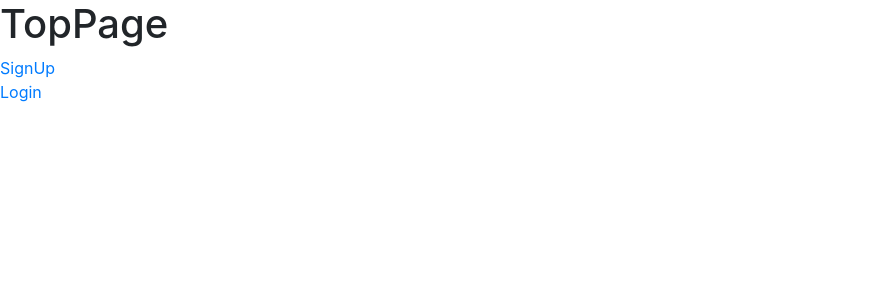
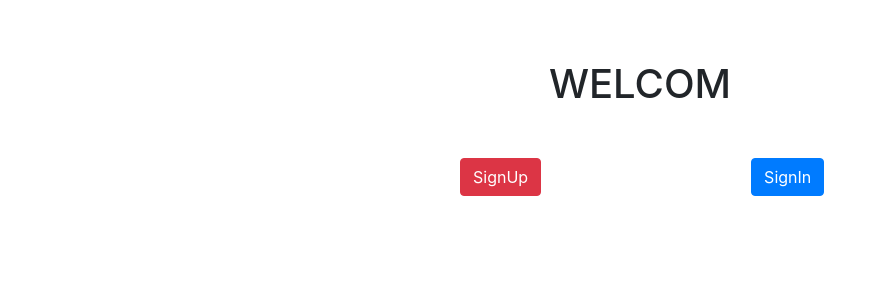
Before and after one commit to mr904i/react_redux_record_app, a React (Create React App) app: page / in a window 1280 px wide. Shown: the top 300 px of the page, without its empty margins (0-886 px from the left). Built offline with nearby package versions, Linux system fonts and the light colour scheme.

Commit message:
Headerとトップページのデザインの適用

```diff
--- a/src/components/TopPage.js
+++ b/src/components/TopPage.js
@@ -1,16 +1,17 @@
 import React, {Component} from 'react';
-import { Link } from 'react-router-dom';
-
+import {ButtonToolbar, Button} from 'react-bootstrap'
+import '../style/toppage.scss'
 
 class TopPage extends Component {
 
     render(){
         return(
-            <div>
-                <h1>TopPage</h1>
-                <Link to="/signup" className="this_is_class_name">SignUp</Link>
-                <br/>
-                <Link to="/login" className="this_is_class_name">Login</Link>
+            <div className="menu-main">
+                <h1>WELCOM</h1>
+                <ButtonToolbar className="menu-main__Toolbar">
+                    <Button variant="danger" href="/signup" className="menu-main__Toolbar-button__left">SignUp</Button>
+                    <Button variant="primary" href="/signin" className="menu-main__Toolbar-button__right">SignIn</Button>
+                </ButtonToolbar>
             </div>
         )
     }
--- a/src/containers/Header.js
+++ b/src/containers/Header.js
@@ -4,6 +4,7 @@ import {logout} from '../actions/authActions';
 import { Link } from 'react-router-dom';
 import { withRouter } from 'react-router'
 import PropTypes from 'prop-types'
+import {Nav, Navbar} from 'react-bootstrap'
 
 
 class BlogList extends Component {
@@ -22,13 +23,15 @@ class BlogList extends Component {
     render() {
         return(
             <div>
-                {/* <div>Hello {this.props.user.username}</div> */}
-                <Link to="/blog">TOP</Link>
-                <button onClick={this.clickLogout.bind(this)}>Logout</button>
-                <Link to="/blog_new">NEW ARTICLE</Link>
-                <br />
-                <Link to="/test">TEDT GRAPH</Link>
-                <br />
+                <Navbar bg="dark" variant="dark">
+                    <Nav className="mr-auto">
+                        {this.props.user.token === null && <Nav.Link href="/">Top</Nav.Link>}
+                        {this.props.user.token && <Nav.Link href="/blog">List</Nav.Link>}
+                        {this.props.user.token && <Nav.Link href="/blog_new">New Article</Nav.Link>}
+                        {this.props.user.token && <Nav.Link href="/test">Show Graph</Nav.Link>}
+                        {this.props.user.token && <Nav.Link onClick={this.clickLogout.bind(this)}>Sign Out</Nav.Link>}
+                    </Nav>
+                </Navbar>
             </div>
         );
     }
@@ -37,7 +40,7 @@ class BlogList extends Component {
 //storeから取り出し
 const mapStateToProps = (state) => {
     return{
-        user: state.auth.user,
+        user: state.auth,
     }
 }
 
--- /dev/null
+++ b/src/style/toppage.scss
@@ -0,0 +1,16 @@
+.menu-main{
+    padding-top:60px;
+    width: 80%;
+    margin: 0 auto;
+    max-width: 500px;
+    text-align: center;
+    &__Toolbar{
+        margin-top: 50px;
+        &-button__left{
+            margin-left: 70px;
+        }
+        &-button__right{
+            margin-left: 210px;
+        }
+    }
+}
```
